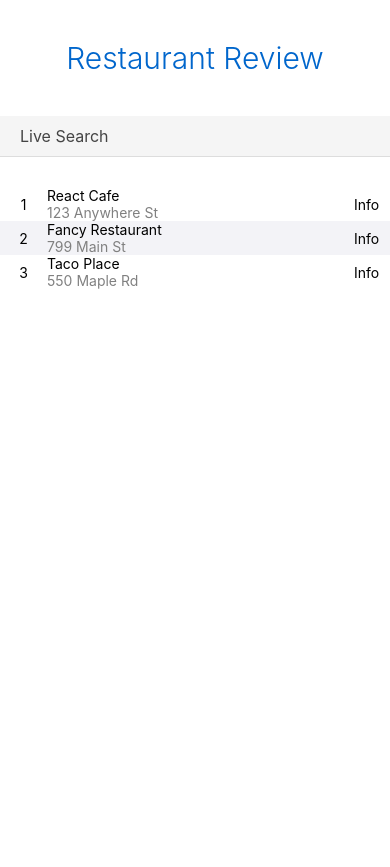
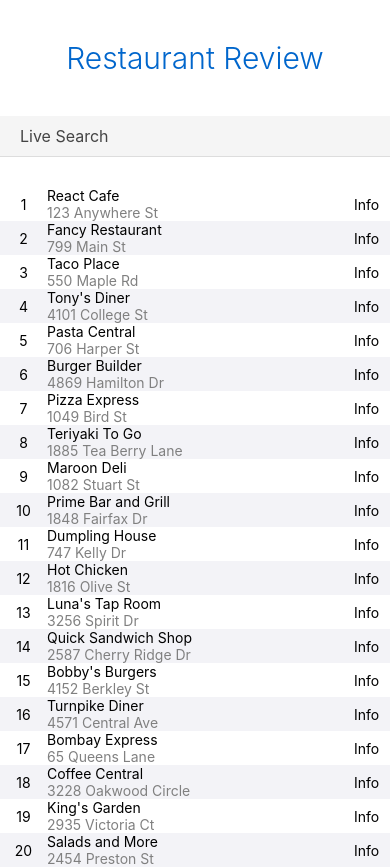
Before and after one commit to ankeetmaini/RestaurantReview, a React Native app: screen / in a window 390 px wide. Before the commit the page ends 844 px from the top, so only its background shows below. Built offline with nearby package versions, Linux system fonts and the light colour scheme.

Commit message:
Adds new restaurants and uses ScrollView

```diff
--- a/src/components/App.js
+++ b/src/components/App.js
@@ -1,19 +1,27 @@
 import React, { Component } from "react";
-import { View, Text, StyleSheet, TextInput } from "react-native";
+import { View, Text, StyleSheet, TextInput, ScrollView } from "react-native";
 import { HeaderStyle } from "styles/HeaderStyle";
 const restaurants = [
-  {
-    name: "React Cafe",
-    address: "123 Anywhere St"
-  },
-  {
-    name: "Fancy Restaurant",
-    address: "799 Main St"
-  },
-  {
-    name: "Taco Place",
-    address: "550 Maple Rd"
-  }
+  { name: "React Cafe", address: "123 Anywhere St" },
+  { name: "Fancy Restaurant", address: "799 Main St" },
+  { name: "Taco Place", address: "550 Maple Rd" },
+  { name: "Tony's Diner", address: "4101 College St" },
+  { name: "Pasta Central", address: "706 Harper St" },
+  { name: "Burger Builder", address: "4869 Hamilton Dr" },
+  { name: "Pizza Express", address: "1049 Bird St" },
+  { name: "Teriyaki To Go", address: "1885 Tea Berry Lane" },
+  { name: "Maroon Deli", address: "1082 Stuart St" },
+  { name: "Prime Bar and Grill", address: "1848 Fairfax Dr" },
+  { name: "Dumpling House", address: "747 Kelly Dr" },
+  { name: "Hot Chicken", address: "1816 Olive St" },
+  { name: "Luna's Tap Room", address: "3256 Spirit Dr" },
+  { name: "Quick Sandwich Shop", address: "2587 Cherry Ridge Dr" },
+  { name: "Bobby's Burgers", address: "4152 Berkley St" },
+  { name: "Turnpike Diner", address: "4571 Central Ave" },
+  { name: "Bombay Express", address: "65 Queens Lane" },
+  { name: "Coffee Central", address: "3228 Oakwood Circle" },
+  { name: "King's Garden", address: "2935 Victoria Ct" },
+  { name: "Salads and More", address: "2454 Preston St" }
 ];
 export default class App extends Component {
   state = {
@@ -29,6 +37,7 @@
           value={this.state.search}
           onChangeText={text => this.setState({ search: text })}
         />
+        <ScrollView>
           {restaurants
             .filter(r => r.name.includes(this.state.search))
             .map((restaurant, index) => (
@@ -36,7 +45,9 @@
                 key={restaurant.name}
                 style={[
                   styles.row,
-                { backgroundColor: index % 2 === 0 ? "transparent" : "#f3f3f7" }
+                  {
+                    backgroundColor: index % 2 === 0 ? "transparent" : "#f3f3f7"
+                  }
                 ]}
               >
                 <View style={styles.edges}>
@@ -51,6 +62,7 @@
                 </View>
               </View>
             ))}
+        </ScrollView>
       </View>
     );
   }
```
Lines whose indentation alone changed are shown as unchanged.
